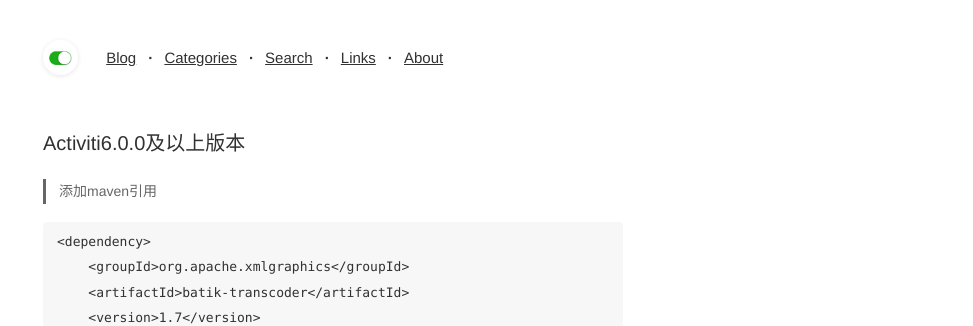
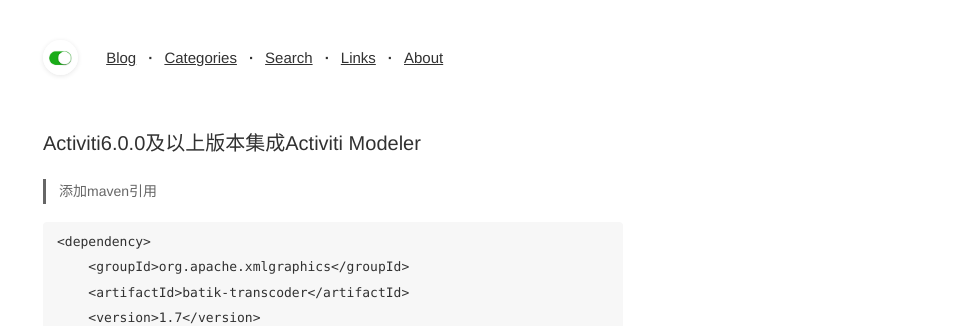
Before and after one commit to Really-Dream/fez, a Jekyll site: the page built from _posts/2019-01-17-Activiti6.0.0及以上版本集成Activiti Modeler.md, in a window 1280 px wide. Shown: the top 326 px of the page, without its empty margins (307-1280 px from the left). Built offline with Jekyll 4.4.1, drawn with Linux system fonts in a browser that asks for light colours.

Commit message:
Update and rename 2019-01-17-Activiti6.0.0及以上版本.md to 2019-01-17-Activiti6.0.0及以上版本集成Activiti Modeler.md

```diff
--- a/_posts/2019-01-17-Activiti6.0.0及以上版本.md
+++ b/_posts/2019-01-17-Activiti6.0.0及以上版本集成Activiti Modeler.md
@@ -1,6 +1,6 @@
 ---
 layout: mypost
-title: Activiti6.0.0及以上版本
+title: Activiti6.0.0及以上版本集成Activiti Modeler
 categories: [Activiti]
 ---
 
```
